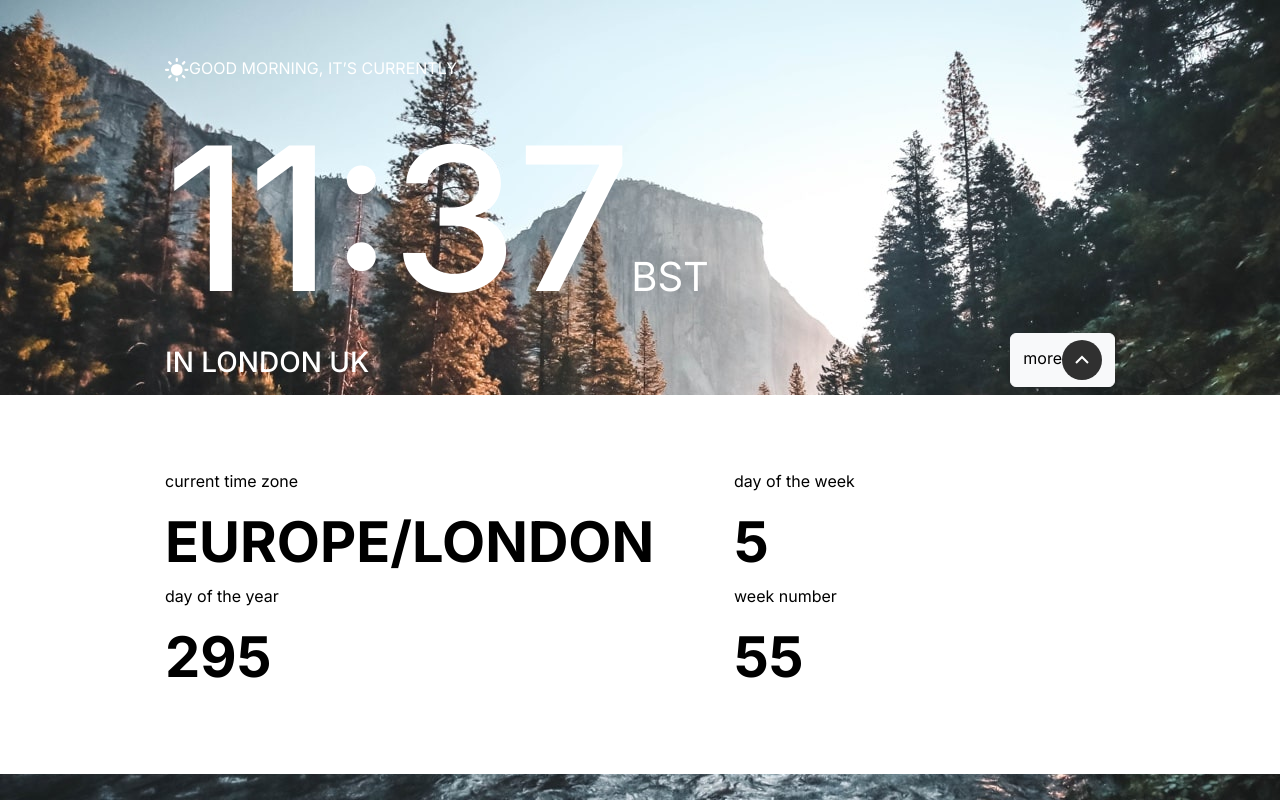
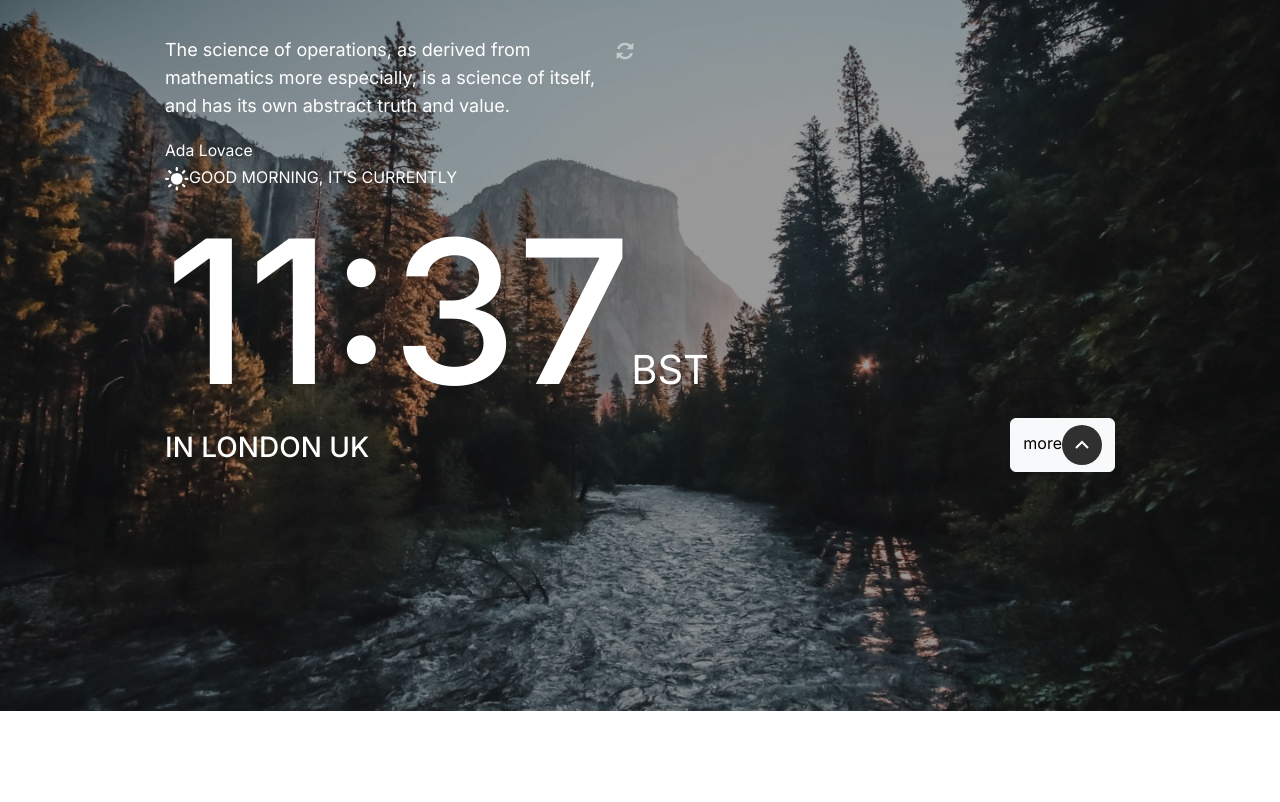
Before and after one commit to sarajlija/clock-app, a React (Create React App) app: page / in a window 1280 px wide. Shown: the top 802 px of the page. Built offline with nearby package versions, Linux system fonts and the light colour scheme; no server answers.

Commit message:
update api quote

```diff
--- a/src/App.js
+++ b/src/App.js
@@ -1,23 +1,60 @@
-import { useState } from "react"
+import { useState, useEffect } from "react"
 
 function App() {
+  const [quote, setQuote] = useState("The science of operations, as derived from mathematics more especially, is a science of itself, and has its own abstract truth and value.")
+  const [autor, setAutor] = useState("Ada Lovace")
+  const url = "https://quotes15.p.rapidapi.com/quotes/random/"
+  const options = {
+    method: "GET",
+    headers: {
+      "X-RapidAPI-Key": process.env.REACT_APP_API_KEY,
+      "X-RapidAPI-Host": "quotes15.p.rapidapi.com"
+    }
+  }
+  const fetchData = async () => {
+    const response = await fetch(url, options)
+    const dataQuote = await response.json()
+    console.log(dataQuote)
+    setQuote(dataQuote.content)
+    setAutor(dataQuote.originator.name)
+    try {
+      const response = await fetch(url, options)
+      const result = await response.text()
+      console.log(result)
+    } catch (error) {
+      console.error(error)
+    }
+  }
+  /*
+  useEffect(() => {
+    fetchData()
+  }, [])*/
+
   const [description, setDescription] = useState(false)
   const handleClickDescription = () => {
     setDescription(!description)
   }
+  const handleClickQuote = () => {
+    fetchData()
+  }
+
+  /*useEffect(() => {
+    fetchData()
+  }, [])*/
+  console.log(quote)
   return (
     <main>
       <header>
         <div className="wrapper-title">
-          {description && (
+          {!description && (
             <div className="header-quote">
               <div className="quote-wrapper">
-                <p className="quote">“The science of operations, as derived from mathematics more especially, is a science of itself, and has its own abstract truth and value.”</p>
-                <small>Ada Lovace</small>
+                <p className="quote">{quote}</p>
+                <small>{autor}</small>
               </div>
-              <div className="image-wrapper">
+              <button className="btn-refresh" onClick={handleClickQuote}>
                 <img src="/assets/desktop/icon-refresh.svg" alt="refresh" />
-              </div>
+              </button>
             </div>
           )}
           <div className="header-title">
@@ -41,11 +78,7 @@ function App() {
             </div>{" "}
           </div>{" "}
         </div>{" "}
-      </header>{" "}
-      <div
-        className={` d-flex
-        ${!description ? "description" : "open-description"}`}
-      >
+        <div className={`description ${description ? "open-description" : "close-description"}`}>
           <div className="left-description">
             <p>current time zone</p>
             <h2>EUROPE/LONDON</h2>
@@ -60,6 +93,10 @@ function App() {
             <h2>55</h2>
           </div>
         </div>
+      </header>
+      <div>
+        <img src="/assets/desktop/bg-image-daytime.jpg" alt="background" className="image" />
+      </div>
     </main>
   )
 }
--- a/src/index.css
+++ b/src/index.css
@@ -5,59 +5,67 @@ body {
   padding: 0;
   font-family: "Inter", sans-serif;
   height: 100vh;
-  background-image: url("/public/assets/desktop/bg-image-daytime.jpg");
+  /*background-image: url("/public/assets/desktop/bg-image-daytime.jpg");
   background-size: cover;
   background-repeat: no-repeat;
+
+ */
   overflow: hidden;
-  /*filter: brightness(0.7);*/
 }
 /*
 section {
-}
+}*/
 .image {
   position: absolute;
+  top: 0;
   z-index: -1;
   max-width: 100%;
-  height: 100%;
+  height: auto;
   object-fit: cover;
   width: 100%;
-}*/
+  filter: brightness(0.6);
+}
 main {
   position: relative;
   display: flex;
   flex-direction: column;
+  z-index: 2;
 }
 header {
-  overflow: hidden;
   height: 100%;
-  position: relative;
 }
 .wrapper-title {
   color: #ffffff;
   display: flex;
   justify-content: space-between;
   flex-direction: column;
-  padding: 56px 165px 98px 165px;
+  padding: 36px 165px 96px 165px;
+}
+.current-description {
+  margin-bottom: 0;
 }
 .description {
   width: 100%;
+  display: flex;
   position: relative;
-
   transform: translateY(-90px);
   transition: all 0.4s ease-in-out;
   background-color: white;
   color: black;
 }
 .open-description {
-  transform: translateY(80px);
+  transform: translateY(-80px);
+}
+.close-description {
+  transform: translateY(280px);
 }
 .description .left-description {
   width: 50%;
-  padding: 74px 165px;
+  padding: 57px 165px;
 }
 .description .right-description {
   width: 50%;
-  padding: 74px 94px;
+  padding: 57px 94px;
 }
 
 .right-description h2 {
@@ -84,6 +92,8 @@ header {
 .header-quote {
   width: 50%;
   display: flex;
+
+  align-items: flex-start;
 }
 .quote-wrapper {
   font-style: normal;
@@ -93,12 +103,17 @@ header {
 }
 .header-title h1 {
   font-size: 200px;
+  margin-bottom: 0;
+  margin-top: 0;
 }
 .span-bst {
   font-size: 40px;
   font-weight: 400;
 }
-
+.btn-refresh {
+  border: none;
+  background-color: transparent;
+}
 .btn-more {
   display: flex;
   align-items: flex-end;
```
Also changed, not shown: 1 other file (tests, documents, lock files or other folders). Lines whose indentation alone changed are shown as unchanged.
